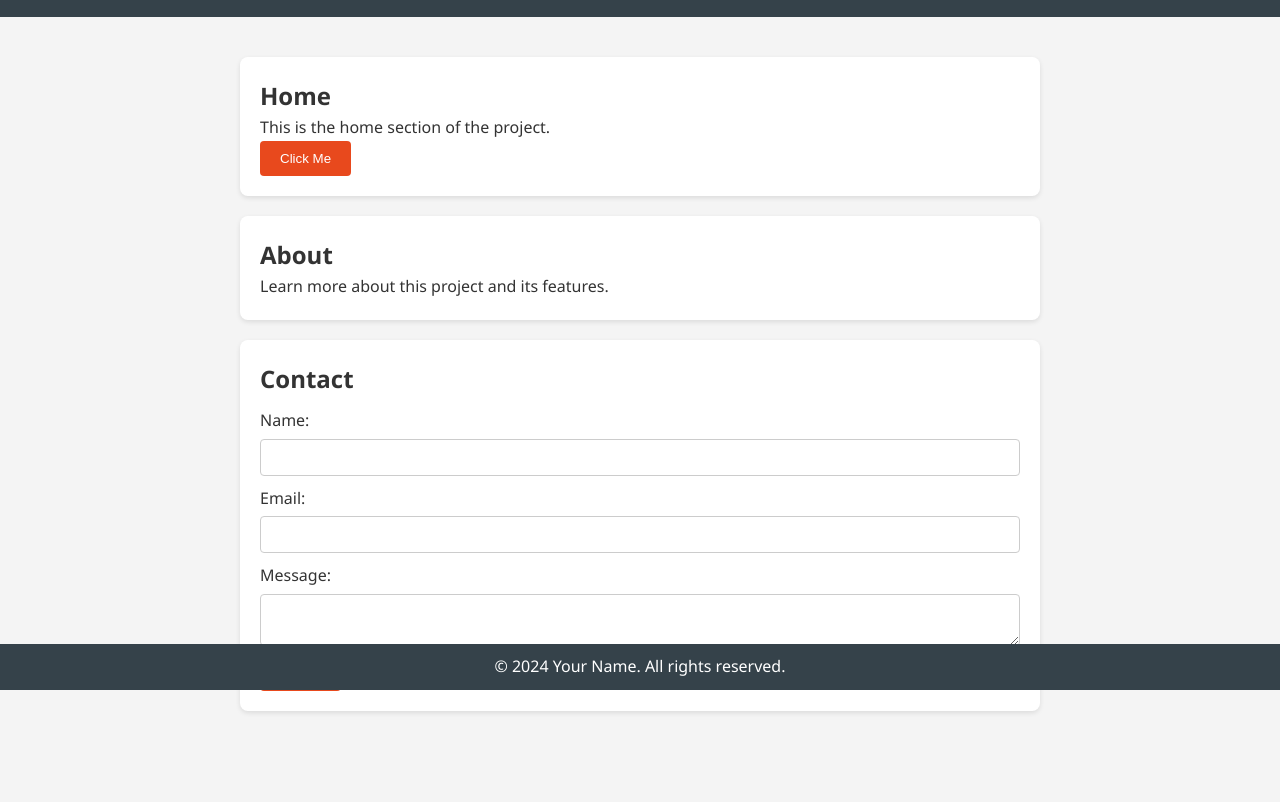
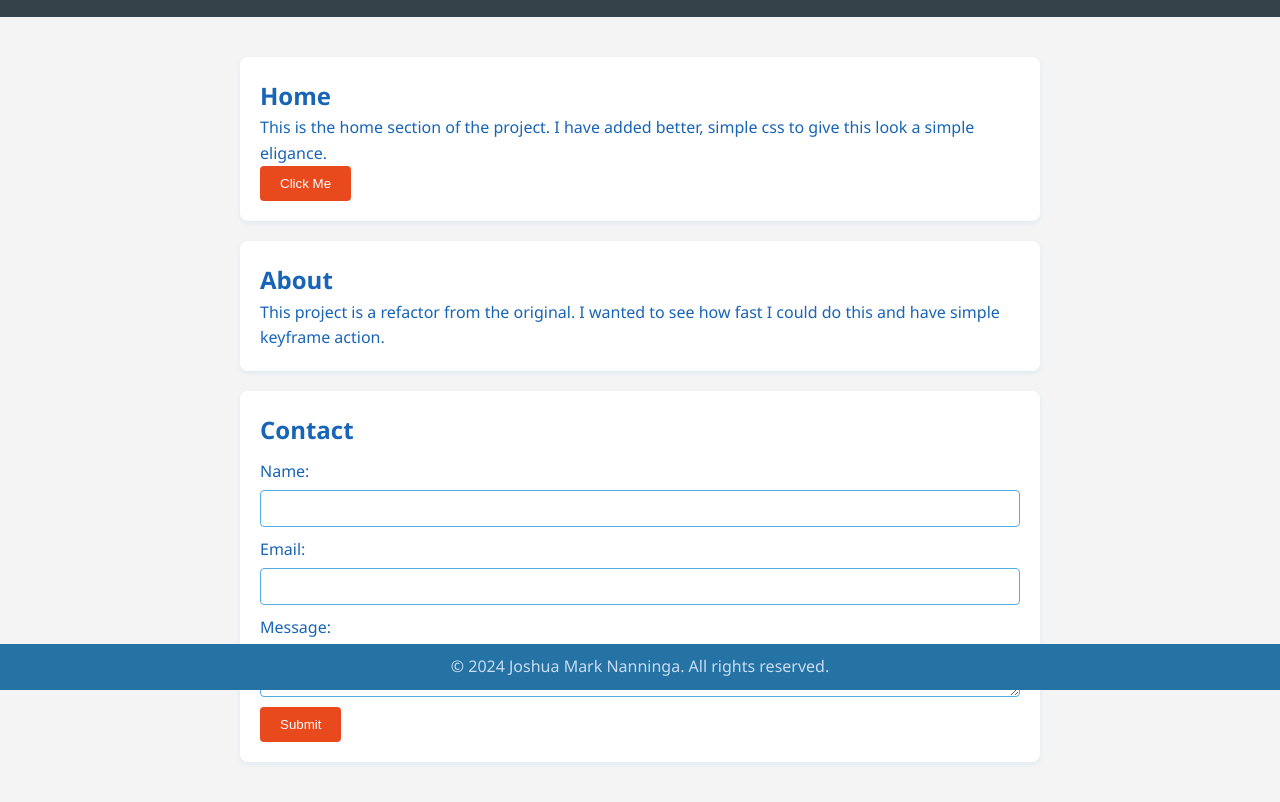
Before and after one commit to joshuamarknanninga/html-css-refactor, a plain HTML site: page index.html in a window 1280 px wide. Shown: the part 110-912 px from the top of the page. Before the commit the page ends 861 px from the top, so only its background shows below. Drawn offline with Linux system fonts and the light colour scheme.

Commit message:
final commit

```diff
--- a/css/styles.css
+++ b/css/styles.css
@@ -10,7 +10,7 @@ body {
     font-family: 'Segoe UI', Tahoma, Geneva, Verdana, sans-serif;
     line-height: 1.6;
     background-color: #f4f4f4;
-    color: #333;
+    color: #1864b6;
 }
 
 /* Header */
@@ -60,7 +60,7 @@ section {
     padding: 20px;
     border-radius: 8px;
     max-width: 800px;
-    box-shadow: 0 2px 5px rgba(0,0,0,0.1);
+    box-shadow: 0 2px 5px rgba(20, 157, 220, 0.1);
     opacity: 0;
     transform: translateY(20px);
     animation: fadeIn 1s forwards;
@@ -113,7 +113,7 @@ button {
 }
 
 button:hover {
-    background-color: #cf3e16;
+    background-color: #55f550;
     transform: scale(1.05);
 }
 
@@ -129,7 +129,7 @@ form label {
 
 form input, form textarea {
     padding: 10px;
-    border: 1px solid #ccc;
+    border: 1px solid #51aee1;
     border-radius: 4px;
     resize: vertical;
 }
@@ -141,8 +141,8 @@ form button {
 
 /* Footer */
 footer {
-    background-color: #35424a;
-    color: #ffffff;
+    background-color: #2573a4;
+    color: #c9dcf2;
     text-align: center;
     padding: 10px 0;
     position: fixed;
--- a/index.html
+++ b/index.html
@@ -8,7 +8,7 @@
 </head>
 <body>
     <header>
-        <h1>Welcome to My Project</h1>
+        <h1>Welcome to My Refactored First Project</h1>
         <nav>
             <ul>
                 <li><a href="#section1">Home</a></li>
@@ -21,13 +21,13 @@
     <main>
         <section id="section1" class="fade-in">
             <h2>Home</h2>
-            <p>This is the home section of the project.</p>
+            <p>This is the home section of the project. I have added better, simple css to give this look a simple eligance.</p>
             <button id="cta-button">Click Me</button>
         </section>
 
         <section id="section2" class="slide-in">
             <h2>About</h2>
-            <p>Learn more about this project and its features.</p>
+            <p>This project is a refactor from the original. I wanted to see how fast I could do this and have simple keyframe action.</p>
         </section>
 
         <section id="section3" class="zoom-in">
@@ -48,7 +48,7 @@
     </main>
 
     <footer>
-        <p>&copy; 2024 Your Name. All rights reserved.</p>
+        <p>&copy; 2024 Joshua Mark Nanninga. All rights reserved.</p>
     </footer>
 
     <script src="js/scripts.js"></script>
```
